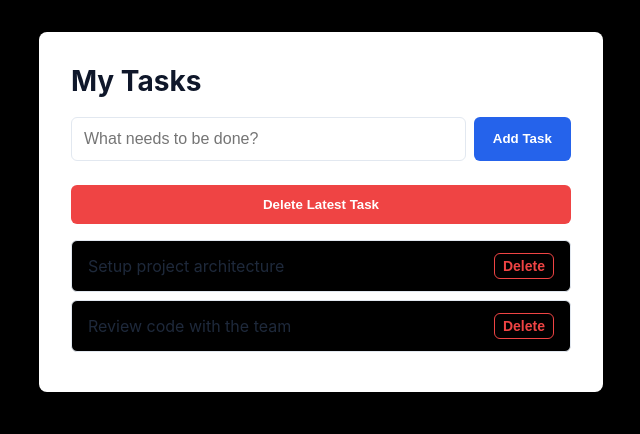
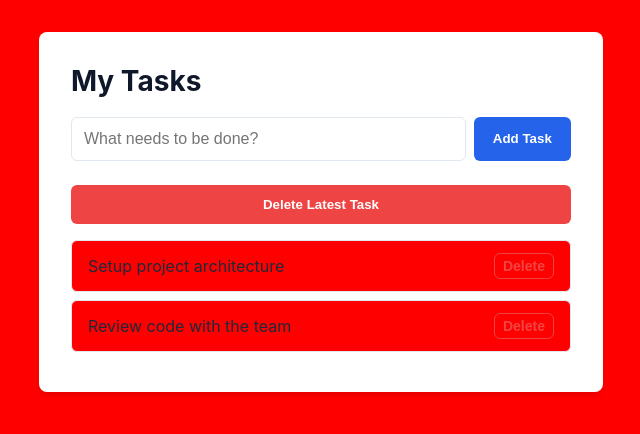
Before and after one commit to siddharth-hg/EvalAI-testing, a Flask app: page / in a window 1280 px wide. Shown: the top 434 px of the page, without its empty margins (319-959 px from the left). Run offline with Flask 3, Linux system fonts and the light colour scheme.

Commit message:
feat(KAN-13): change to-do app background color to red

```diff
--- a/templates/index.html
+++ b/templates/index.html
@@ -7,7 +7,7 @@
     <style>
         :root {
             --primary: #2563eb;
-            --background: #000000;
+            --background: #ff0000;
             --surface: #ffffff;
             --text: #1e293b;
             --border: #e2e8f0;
```
